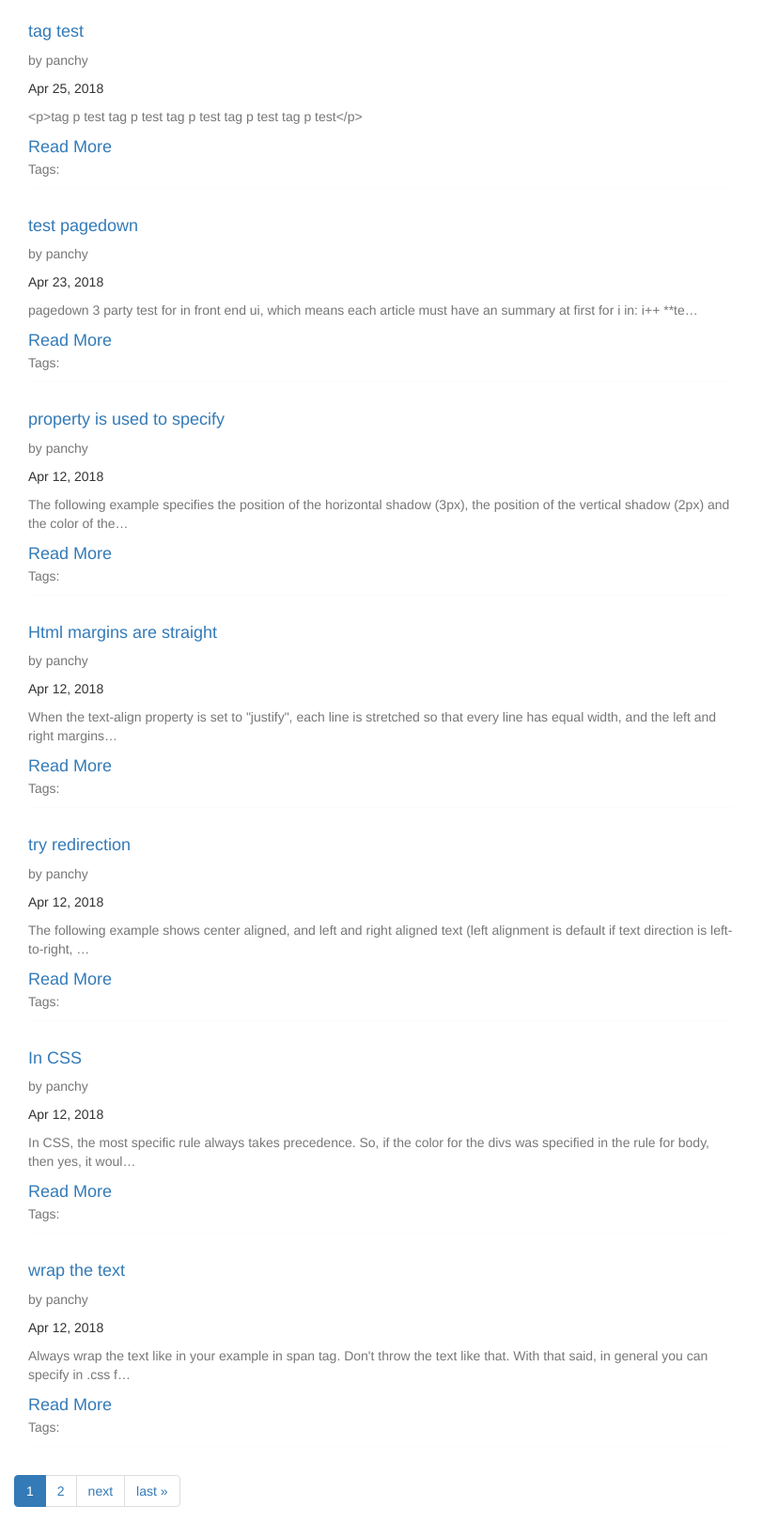
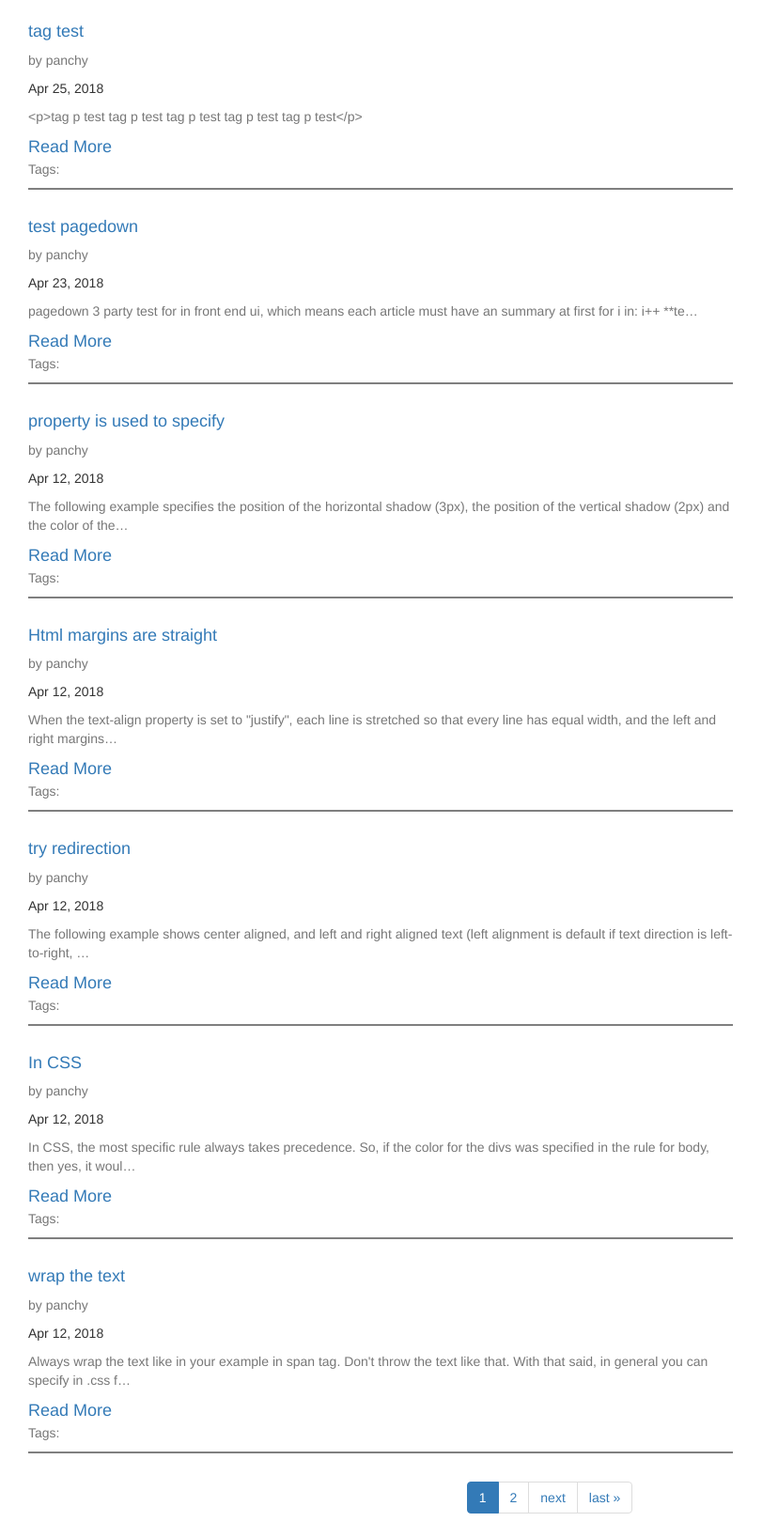
Before and after one commit to panchyo0/Blog, a Django app: a page that uses src/templates/article.html in a window 1280 px wide. Shown: the part 476-2112 px from the top of the page at 94% size, without its empty margins (0-828 px from the left). Before the commit the page ends 2080 px from the top, so only its background shows below. Run offline with Django 3.2, Linux system fonts and the light colour scheme; data comes from the database, SQL or seed files in the repository; some libraries are stand-ins or nearby versions.

Commit message:
change artical UI

```diff
--- a/src/templates/article.html
+++ b/src/templates/article.html
@@ -28,13 +28,13 @@
   	        <p class="new-font-color">
               Tags:
               <!-- <a href="" *ngFor="let tag of item.Tag"><span class="badge badge-info">{{tag}}</span> </a> -->
-            <hr>
+            <hr style="border-top: 2px solid #00000080;">
         </div>
         {%endfor%}
       </div>
   </div>
 <!-- start pagination -->
-<nav aria-label="...">
+<nav aria-label="..." class="pagenav" style="text-align: center;">
   <div class="pagination">
       {% if objects_list.has_previous %}
         <li class="page-item"><a href="?page=1">&laquo; first</a></li>
```
